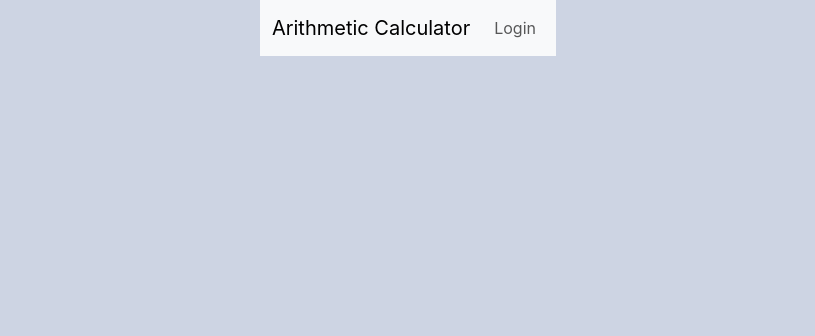
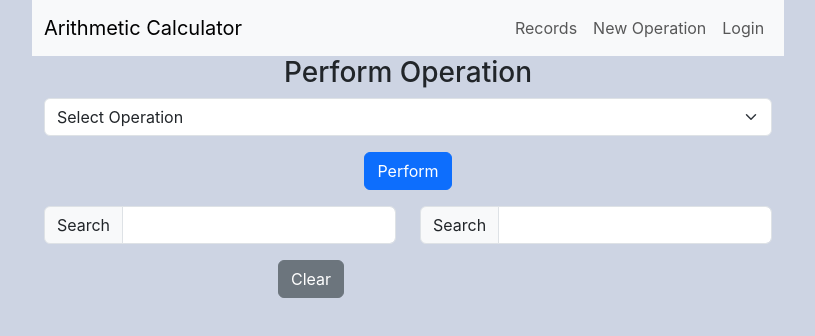
Before and after one commit to LuisRBarreras/arithmetic-calc-app, a React (Create React App) app: page /perform-operation in a window 1280 px wide. Shown: the top 336 px of the page, without its empty margins (232-1047 px from the left). Built offline with nearby package versions, Linux system fonts and the light colour scheme; the HTML template or start-up script is replaced by a standard one.

Commit message:
Create performOperation component

```diff
--- a/src/App.js
+++ b/src/App.js
@@ -4,6 +4,7 @@ import { BrowserRouter as Router, Routes, Route, Link } from 'react-router-dom'
 import Login from './components/login';
 import Records from './components/records';
 import TopSection from './components/topSection';
+import PerformOperation from './components/performOperation';
 
 function App() {
   return (
@@ -15,6 +16,7 @@ function App() {
             <Routes>
               <Route exact path="/" element={<Login />} />
               <Route path="/sign-in" element={<Login />} />
+              <Route path="/perform-operation" element={<PerformOperation />} />
               <Route path="/records" element={<Records />} />
             </Routes>
           </div>
--- a/src/components/login.jsx
+++ b/src/components/login.jsx
@@ -1,4 +1,4 @@
-import React, { Component } from 'react'
+import React, { Component, useEffect } from 'react'
 import axios from 'axios'
 import {useNavigate} from 'react-router-dom'
 import { API_URL } from '../constants'
@@ -27,6 +27,13 @@ export default function Login () {
     const password = event.currentTarget.elements.passwordInput.value
     onSubmitUsername(username, password)
   }
+
+  useEffect(() => {
+    // Clear tokens
+    localStorage.setItem('token', null)
+    localStorage.setItem('credit',100)
+
+  })
 
     return (
       <form onSubmit={handleSubmit}>
--- /dev/null
+++ b/src/components/performOperation.jsx
@@ -0,0 +1,132 @@
+import axios from 'axios'
+import React, { useState, useEffect } from 'react'
+import Table from 'react-bootstrap/Table';
+import Pagination from 'react-bootstrap/Pagination';
+import Form from 'react-bootstrap/Form';
+import InputGroup from 'react-bootstrap/InputGroup';
+import Button from 'react-bootstrap/Button';
+import Container from 'react-bootstrap/Container';
+import Row from 'react-bootstrap/Row';
+import Col from 'react-bootstrap/Col';
+import Toast from 'react-bootstrap/Toast';
+import {useNavigate} from 'react-router-dom'
+
+
+import { API_URL } from '../constants';
+
+function PerformOperation() {
+    const navigate = useNavigate()
+  const [operation, setOperation] = useState("")
+  const [number1, setNumber1] = useState(null)
+  const [number2, setNumber2] = useState(null)
+  const [show, setShow] = useState(false);
+  const token = localStorage.getItem('token')
+  const credit = localStorage.getItem('credit')
+
+  const createRequest = (data) => {
+    console.log({data})
+    return axios.post(`${API_URL}/operation`, data, {
+      headers: { Authorization: token },
+    }).then((result) => {
+      setShow(true)
+
+      setTimeout(() => {
+        navigate("/records")
+
+      }, 4000)
+    }).catch(error => {
+      console.error(error)
+
+
+    })
+  }
+  useEffect(() => {
+  }, [])
+
+  async function handleSubmit(e) {
+    // Prevent the browser from reloading the page
+    e.preventDefault();
+
+    console.log({operationType: operation})
+    const data = {number1, number2, operation, credit}
+    const result = await createRequest(data)
+    console.log('Create operation result', result)
+
+  }
+
+  return (
+    <div>
+      <h3>Perform Operation</h3>
+      <Toast onClose={() => setShow(false)} show={show} delay={3000} bg='success'>
+        <Toast.Header>
+          <strong className="me-auto">Operation successful</strong>
+        </Toast.Header>
+        {/* <Toast.Body>Hello, world! This is a toast message.</Toast.Body> */}
+      </Toast>
+
+      <Container fluid>
+
+        <Form method='post'  onSubmit={handleSubmit}>
+          <Form.Group className="mb-3" >
+
+            <Form.Select aria-label="Default select example"
+             onChange = {(event)=> setOperation(event.target.value)}  >
+                <option>Select Operation</option>
+                <option value="addition">Addition</option>
+                <option value="subtraction">Subtraction</option>
+                <option value="multiplication">Multiplication</option>
+                <option value="division">Division</option>
+                <option value="square_root">Square root</option>
+                <option value="random_string">Random string</option>
+              </Form.Select>
+          </Form.Group>
+
+          <Button className="mb-3" type="submit" >Perform</Button>
+
+        </Form>
+        <Row>
+          <Col>
+
+          </Col>
+        </Row>
+        <Row>
+          <Col >
+            <InputGroup className="mb-3">
+              <InputGroup.Text id="basic-addon1">Search</InputGroup.Text>
+              <Form.Control
+                aria-describedby="basic-addon1"
+                onChange = {(event)=> setNumber1(event.target.value)}
+              />
+            </InputGroup>
+          </Col>
+          <Col >
+            <InputGroup className="mb-3">
+              <InputGroup.Text id="basic-addon1">Search</InputGroup.Text>
+              <Form.Control
+                aria-describedby="basic-addon1"
+                onChange = {(event)=> setNumber2(event.target.value)}
+              />
+            </InputGroup>
+          </Col>
+        </Row>
+
+      </Container>
+
+
+      <Row>
+        <Col>
+        </Col>
+        <Col>
+          <Button className="mb-3" variant="secondary">Clear</Button>
+        </Col>
+        <Col> </Col>
+        <Col> </Col>
+      </Row>
+
+
+
+    </div>
+  )
+}
+
+export default PerformOperation;
--- a/src/components/topSection.jsx
+++ b/src/components/topSection.jsx
@@ -1,16 +1,20 @@
+import { useEffect, useState } from 'react';
 import Container from 'react-bootstrap/Container';
 import Nav from 'react-bootstrap/Nav';
 import Navbar from 'react-bootstrap/Navbar';
 import NavDropdown from 'react-bootstrap/NavDropdown';
 
 function TopSection() {
+
   return (
     <Navbar expand="lg" className="bg-body-tertiary">
       <Container>
         <Navbar.Brand href="/">Arithmetic Calculator</Navbar.Brand>
         <Navbar.Toggle aria-controls="basic-navbar-nav" />
-        <Navbar.Collapse id="basic-navbar-nav">
-          <Nav className="me-auto">
+        <Navbar.Collapse id="basic-navbar-nav" className="justify-content-end">
+          <Nav >
+            <Nav.Link href="/perform-operation">Records</Nav.Link>
+            <Nav.Link href="/perform-operation">New Operation</Nav.Link>
             <Nav.Link href="/sign-in">Login</Nav.Link>
           </Nav>
         </Navbar.Collapse>
```
